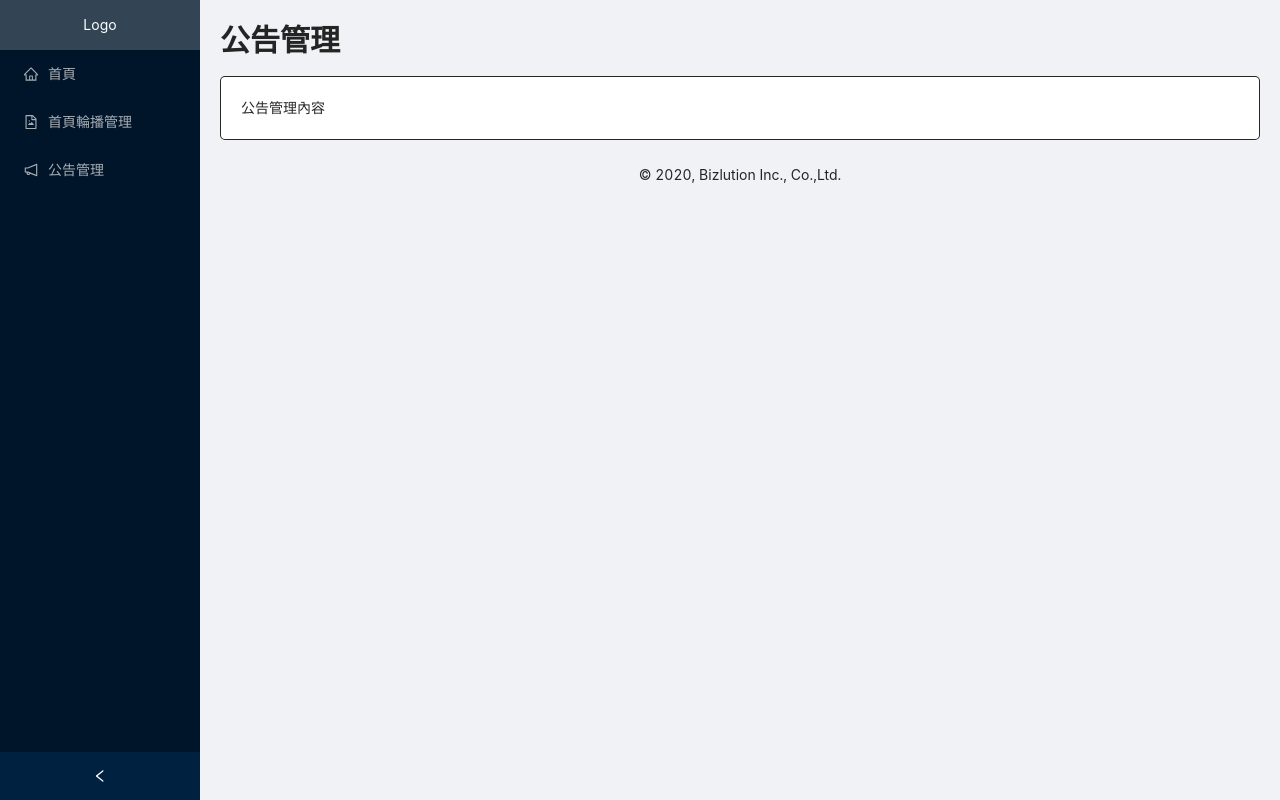
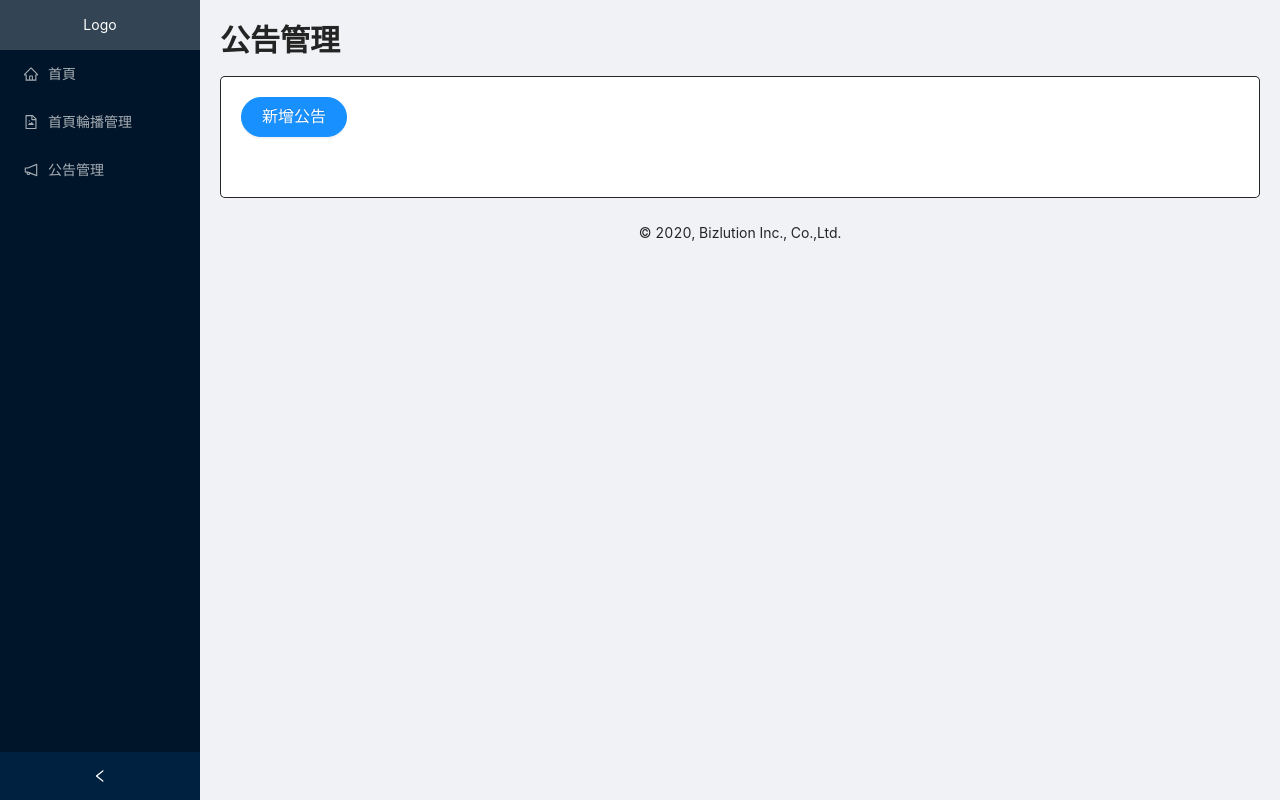
Before and after one commit to axlwang1976/smart-city-cms, a React (Create React App) app: page /announcement in a window 1280 px wide. Built offline with nearby package versions, Linux system fonts and the light colour scheme.

Commit message:
file upload validation

```diff
--- a/src/pages/Announcement/AnnouncementPage.js
+++ b/src/pages/Announcement/AnnouncementPage.js
@@ -1,21 +1,34 @@
-import React from 'react';
-import { Layout, Typography } from 'antd';
-import 'antd/dist/antd.css';
+import React, { Component } from 'react';
+import { Layout, Typography, Button } from 'antd';
+import { Link } from 'react-router-dom';
 
 import PageContent from '../../components/PageContent/PageContent';
 import Footer from '../../components/Footer/Footer';
 
-const AnnouncementPage = () => {
+class AnnouncementPage extends Component {
+  render() {
     const { Content } = Layout;
     const { Title } = Typography;
 
     return (
       <Content style={{ padding: '20px' }}>
         <Title level={2}>公告管理</Title>
-      <PageContent>公告管理內容</PageContent>
+        <PageContent>
+          <Link to="/carousel/new">
+            <Button
+              type="primary"
+              shape="round"
+              size="large"
+              style={{ marginBottom: '40px' }}
+            >
+              新增公告
+            </Button>
+          </Link>
+        </PageContent>
         <Footer />
       </Content>
     );
-};
+  }
+}
 
 export default AnnouncementPage;
--- a/src/pages/Carousel/CarouselNewPage.js
+++ b/src/pages/Carousel/CarouselNewPage.js
@@ -36,6 +36,27 @@ const CarouselNewPage = ({ history }) => {
       authorization: 'authorization-text'
     },
     onChange(info) {
+      if (
+        info.file.size > 1048576 &&
+        info.file.type.split('/')[0] === 'image'
+      ) {
+        message.error('檔案過大，請重新選擇');
+        return false;
+      }
+      if (
+        info.file.size > 524288000 &&
+        info.file.type.split('/')[0] === 'video'
+      ) {
+        message.error('檔案過大，請重新選擇');
+        return false;
+      }
+      if (
+        info.file.type.split('/')[0] !== 'video' ||
+        info.file.type.split('/')[0] !== 'image'
+      ) {
+        message.error('不支援此類型檔案，請重新選擇');
+        return false;
+      }
       let fileList = [...info.fileList];
       fileList = fileList.slice(-1);
       setFileList(fileList);
```
Lines whose indentation alone changed are shown as unchanged.
